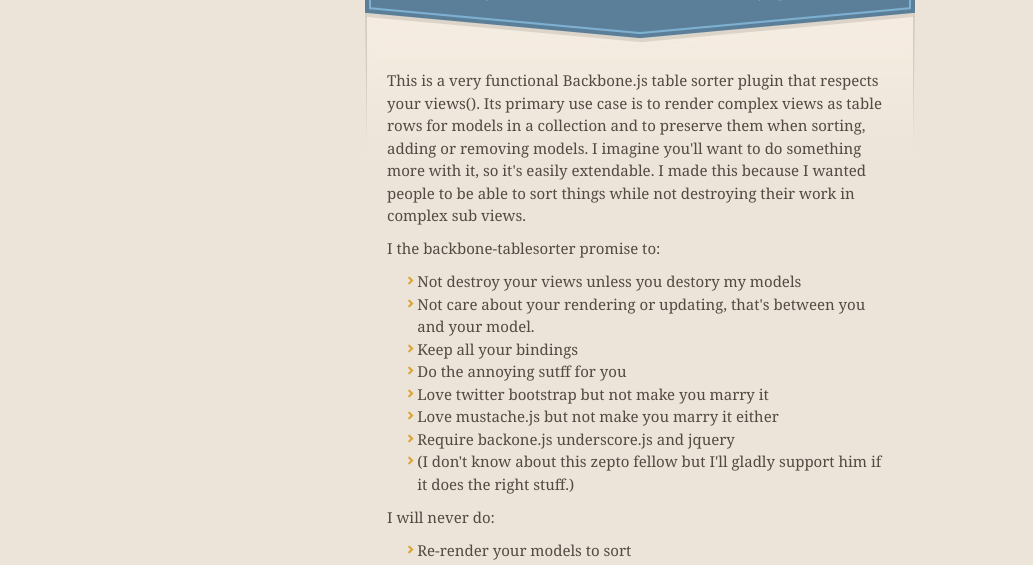
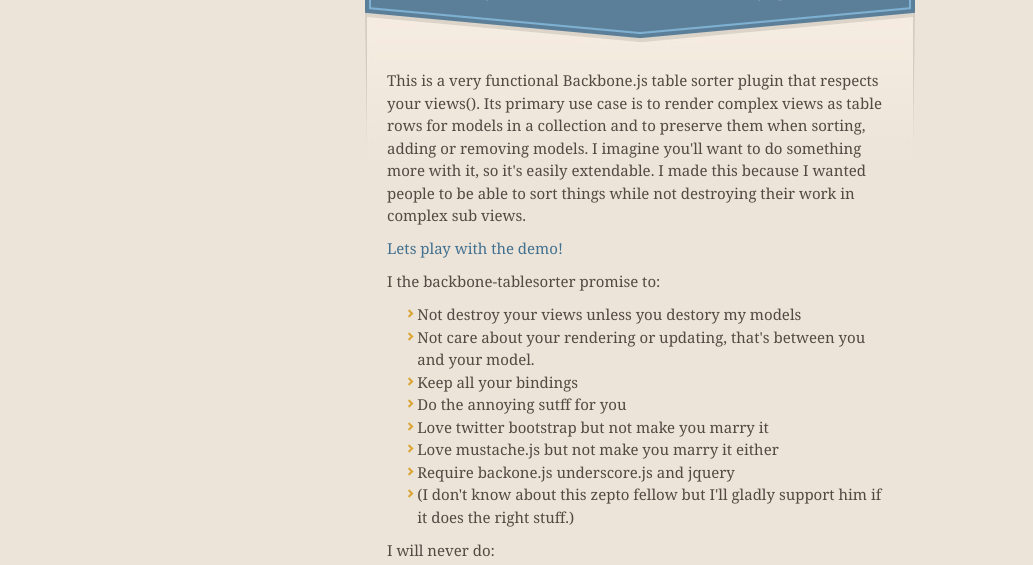
Before and after one commit to reconbot/backbone-tablesorter, a plain HTML site: page index.html in a window 1280 px wide. Shown: the part 172-737 px from the top of the page, without its empty margins (0-1033 px from the left). Drawn offline with nearby package versions, Linux system fonts and the light colour scheme.

Commit message:
added demo link

```diff
--- a/index.html
+++ b/index.html
@@ -47,6 +47,7 @@
 
       <section id="main_content">
         <p>This is a very functional Backbone.js table sorter plugin that respects your views(). Its primary use case is to render complex views as table rows for models in a collection and to preserve them when sorting, adding or removing models. I imagine you'll want to do something more with it, so it's easily extendable. I made this because I wanted people to be able to sort things while not destroying their work in complex sub views.</p>
+        <p><a href="demo.html">Lets play with the demo!</a></p>
 
 <p>I the backbone-tablesorter promise to:</p>
 
```
